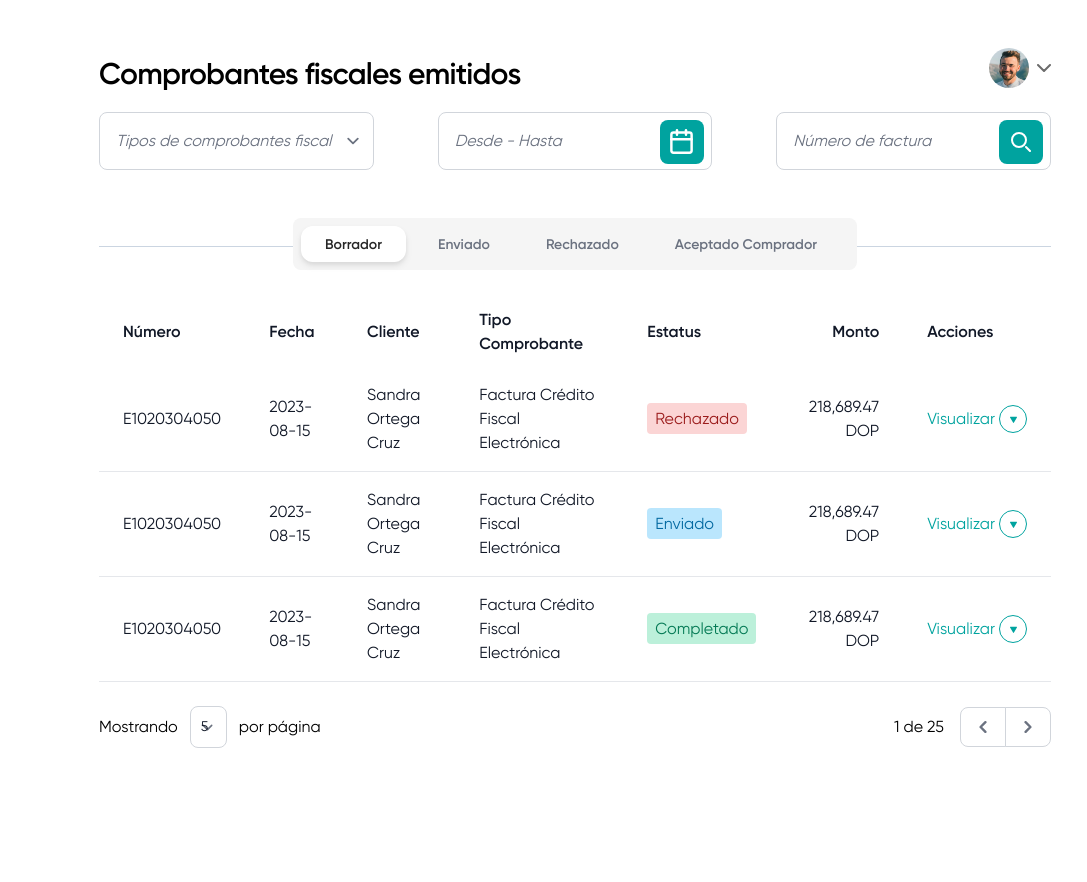
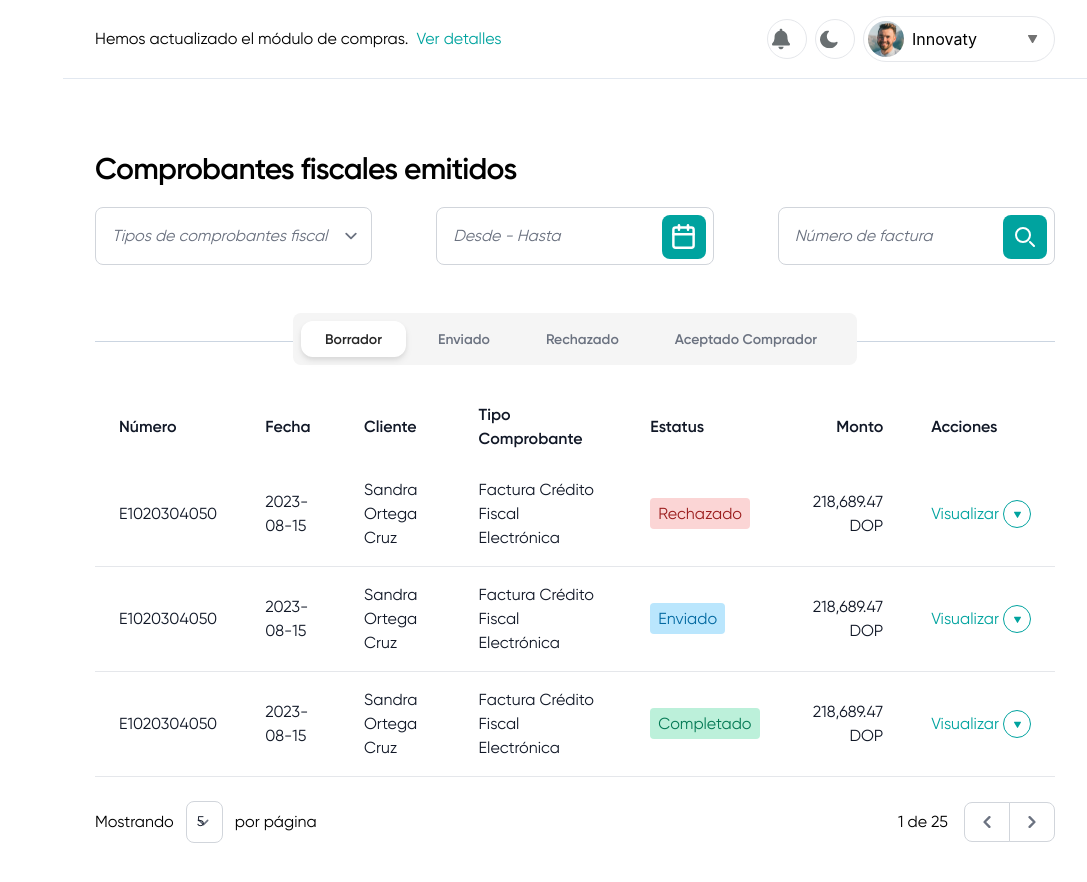
Before and after one commit to llanero7/encomer, a website: page public/index.html in a window 1280 px wide. Shown: the whole page, without its empty margins (193-1280 px from the left). Before the commit the page ends 800 px from the top, so only its background shows below. Drawn offline with nearby package versions, Linux system fonts and the light colour scheme.

Commit message:
changing the header

```diff
--- a/public/index.html
+++ b/public/index.html
@@ -33,7 +33,7 @@
                         </clipPath>
                         </defs>
                      </svg>
-                    <span class="ml-3 text-ligthGreen font-gilroyMedium">Dashboard</span>
+                    <span class="ml-3 text-ligthGreen font-gilroyBold">Dashboard</span>
                  </a>
               </li>
               <li>
@@ -203,8 +203,48 @@
         </div>
       </aside>
 
-      <div class="p-4 sm:ml-64">
-        <div class="px-5 py-5">
+      <div class="p-8 py-4 sm:ml-64 grid grid-cols-1 md:grid-cols-3 md:gap-4 border-b border-slate-200">
+
+         <div class="hidden md:flex items-center pr-5 col-span-2 text-md font-gilroyRegular ">
+            Hemos actualizado el módulo de compras. <a href="#" class="text-ligthGreen ml-2 hover:underline">Ver detalles</a>
+         </div>
+         <div class="hidden md:flex items-center justify-end">
+            <a href="#" class="flex items-center  border rounded-full p-1 pr-4 w-10 h-10">
+               <svg xmlns="http://www.w3.org/2000/svg" width="19" height="22" viewBox="0 0 19 22" fill="none">
+                  <g clip-path="url(#clip0_165_1346)">
+                  <path d="M9.50003 22C10.998 22 12.213 20.7689 12.213 19.25H6.78702C6.78702 20.7689 8.00208 22 9.50003 22ZM18.6349 15.5671C17.8155 14.6751 16.2824 13.3332 16.2824 8.9375C16.2824 5.59883 13.9718 2.92617 10.8563 2.27047V1.375C10.8563 0.615742 10.249 0 9.50003 0C8.75106 0 8.14373 0.615742 8.14373 1.375V2.27047C5.02824 2.92617 2.71771 5.59883 2.71771 8.9375C2.71771 13.3332 1.18456 14.6751 0.365186 15.5671C0.110721 15.8443 -0.00209121 16.1756 2.93223e-05 16.5C0.0046945 17.2047 0.55052 17.875 1.36141 17.875H17.6386C18.4495 17.875 18.9958 17.2047 19 16.5C19.0022 16.1756 18.8893 15.8439 18.6349 15.5671Z" fill="#696F71"/>
+                  </g>
+                  <defs>
+                  <clipPath id="clip0_165_1346">
+                  <rect width="19" height="22" fill="white"/>
+                  </clipPath>
+                  </defs>
+               </svg>
+            </a>
+            <a href="#" class="flex items-center border rounded-full p-1 pr-4 w-10 h-10 ml-2">
+               <svg class="m-auto" xmlns="http://www.w3.org/2000/svg" width="19" height="19" viewBox="0 0 19 19" fill="none">
+                  <g clip-path="url(#clip0_165_1343)">
+                  <path d="M0 9.43373C0.05888 4.74296 3.46738 0.805586 7.97497 0.078385C8.13852 0.0521795 8.30208 0.0325254 8.46563 0.00631997C8.87779 -0.0526423 9.21799 0.10459 9.39463 0.432159C9.57127 0.766278 9.50585 1.15936 9.21144 1.46072C8.65536 2.01104 8.20394 2.63342 7.86375 3.33441C6.47026 6.21046 7.49738 9.5058 9.81987 11.2878C12.1293 13.0632 14.6415 13.2139 17.278 12.0477C17.5004 11.9495 17.749 11.8315 17.978 11.8446C18.593 11.8774 18.9397 12.5194 18.6322 13.1025C18.3051 13.7249 17.9649 14.3538 17.5331 14.9107C15.8714 17.0661 13.6798 18.3239 10.9778 18.6581C8.27591 18.9856 5.80949 18.3829 3.66364 16.6861C1.62901 15.081 0.438329 12.9715 0.0850489 10.3902C0.0392533 10.0299 0.0196267 9.66303 0 9.43373Z" fill="#696F71"/>
+                  </g>
+                  <defs>
+                  <clipPath id="clip0_165_1343">
+                  <rect width="18.75" height="18.75" fill="white"/>
+                  </clipPath>
+                  </defs>
+               </svg>
+            </a>
+            <div class="flex items-center border rounded-full p-1 pr-4 w-48 ml-2">
+               <img class="w-9 h-9 mr-2 rounded-full" src="../src/img/man-face.jpg" alt="Rounded avatar">
+               <span class="text-ellipsis overflow-hidden">Innovaty</span>
+               <svg class="ml-auto" xmlns="http://www.w3.org/2000/svg" width="10" height="8" viewBox="0 0 10 8" fill="none">
+                  <path d="M3.95458 7.64643C4.08315 7.86607 4.31708 8 4.57065 8C4.82422 8 5.05815 7.86607 5.18672 7.64643L9.04387 1.07499C9.17423 0.85356 9.17423 0.580346 9.04744 0.358917C8.92066 0.137488 8.68316 -1.20512e-05 8.4278 -1.20512e-05L0.7135 -1.20512e-05C0.458142 -1.20512e-05 0.220642 0.137488 0.093856 0.358917C-0.03293 0.580346 -0.0311443 0.855346 0.0974274 1.07499L3.95458 7.64643Z" fill="#727272"/>
+               </svg>
+            </div>
+         </div>
+      </div>
+
+      <div class="p-8 pt-0 sm:ml-64">
+        <div class="py-5">
 
          <!-- Mobile Logo sm:-mt-10 -->
          <img class="absolute top-5 left-20 w-32 md:hidden" src="../src/img/encomer-logo-med.svg" alt="Encomer Logo">
@@ -212,10 +252,9 @@
          <div class="mt-5 flex justify-between md:relative">
             <h1 class="h1">Comprobantes fiscales emitidos</h1>
             <div class="flex items-center absolute top-7 right-10 sm:static md:static md:-top-2 md:right-0" id="dropdownInformationButton" data-dropdown-toggle="dropdownInformation">
-               <img class="w-10 mr-2 h-10 rounded-full" src="../src/img/man-face.jpg" alt="Rounded avatar">
-               <svg width="14" height="8" viewBox="0 0 14 8" fill="none">
-                  <path d="M1 1L7 7L13 1" stroke="#6C6C6C" stroke-width="2" stroke-linecap="round" stroke-linejoin="round"/>
-               </svg>
+
+
+
             </div>
 
             <!-- Dropdown Profile Config -->
```
Also changed, not shown: dist/output.css.
